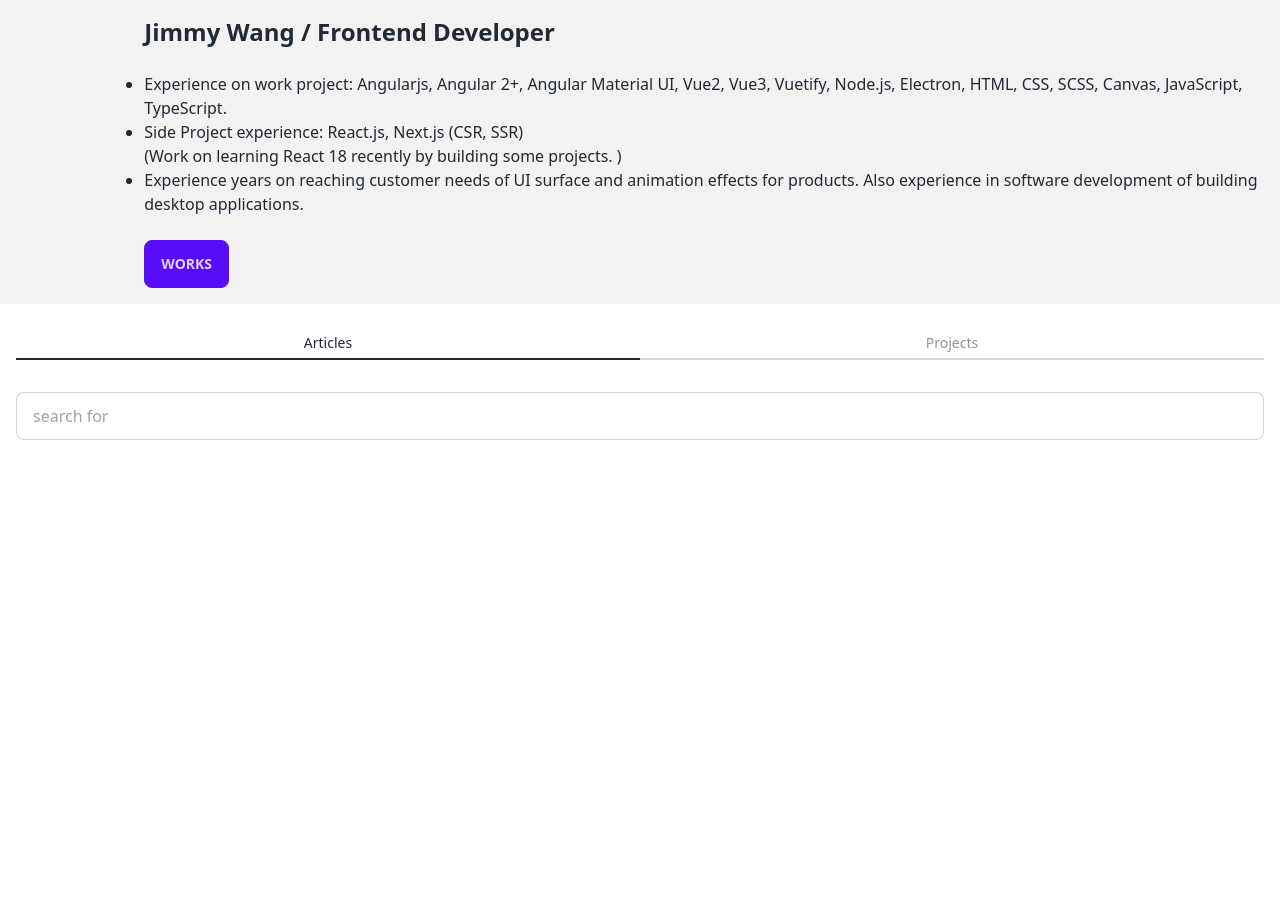
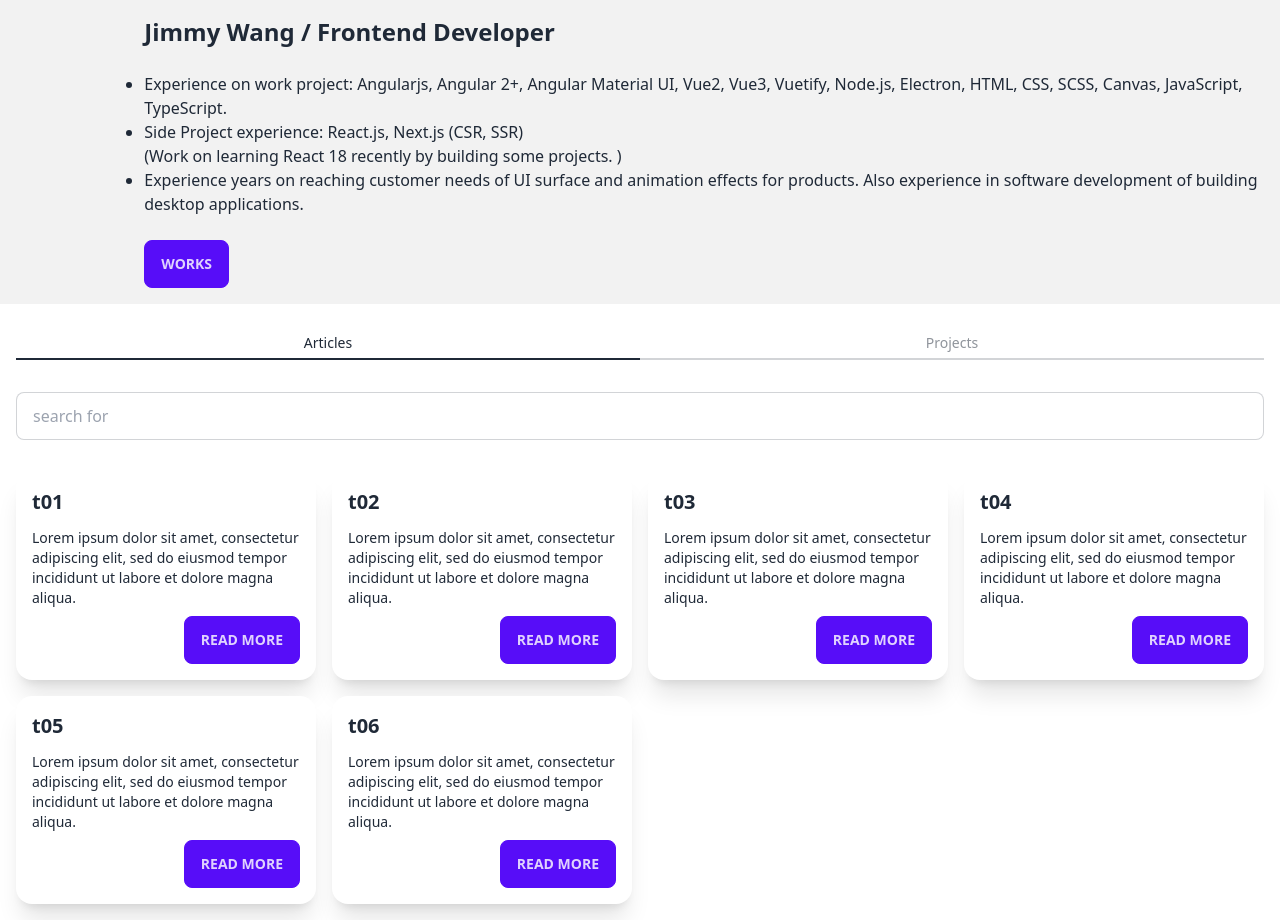
Before and after one commit to jimmyww7710/react-personal-blog-with-tailwind, a React (Vite) app: page / in a window 1280 px wide. Before the commit the page ends 800 px from the top, so only its background shows below. Built offline with nearby package versions, Linux system fonts and the light colour scheme.

Commit message:
display articles make them line five in a row.

```diff
--- a/src/App.jsx
+++ b/src/App.jsx
@@ -2,6 +2,32 @@ import { useState, useEffect } from 'react';
 import PersonalInfo from "./components/PersonalInfo";
 import Tabs from "./components/Tabs";
 import FilterInput from './components/FilterInput';
+const articles = [
+  {
+    "title": "t01",
+    "summary": "Lorem ipsum dolor sit amet, consectetur adipiscing elit, sed do eiusmod tempor incididunt ut labore et dolore magna aliqua."
+  },
+  {
+    "title": "t02",
+    "summary": "Lorem ipsum dolor sit amet, consectetur adipiscing elit, sed do eiusmod tempor incididunt ut labore et dolore magna aliqua."
+  },
+  {
+    "title": "t03",
+    "summary": "Lorem ipsum dolor sit amet, consectetur adipiscing elit, sed do eiusmod tempor incididunt ut labore et dolore magna aliqua."
+  },
+  {
+    "title": "t04",
+    "summary": "Lorem ipsum dolor sit amet, consectetur adipiscing elit, sed do eiusmod tempor incididunt ut labore et dolore magna aliqua."
+  },
+  {
+    "title": "t05",
+    "summary": "Lorem ipsum dolor sit amet, consectetur adipiscing elit, sed do eiusmod tempor incididunt ut labore et dolore magna aliqua."
+  },
+  {
+    "title": "t06",
+    "summary": "Lorem ipsum dolor sit amet, consectetur adipiscing elit, sed do eiusmod tempor incididunt ut labore et dolore magna aliqua."
+  }
+];
 const App = () => {
   const [currentTabIndex, setCurrentTabIndex] = useState(0);
   useEffect(() => {
@@ -15,7 +41,25 @@ const App = () => {
       <PersonalInfo />
       <Tabs currentTabIndex={currentTabIndex} onChangeTabIndex={handleCurrentTabIndex} />
       <FilterInput />
-
+      <div className='wrapper'>
+        {
+          currentTabIndex == 0 && (
+            <div className="grid grid-cols-4 gap-4">
+              {articles.map((element, index) => (
+                <div className="card card-compact bg-base-100 shadow-xl" key={index}>
+                  <div className="card-body">
+                    <h2 className="card-title">{element.title}</h2>
+                    <p>{element.summary}</p>
+                    <div className="card-actions justify-end">
+                      <button className="btn btn-primary">read more</button>
+                    </div>
+                  </div>
+                </div>
+              ))}
+            </div>
+          )
+        }
+      </div>
     </div>
   )
 }
```
